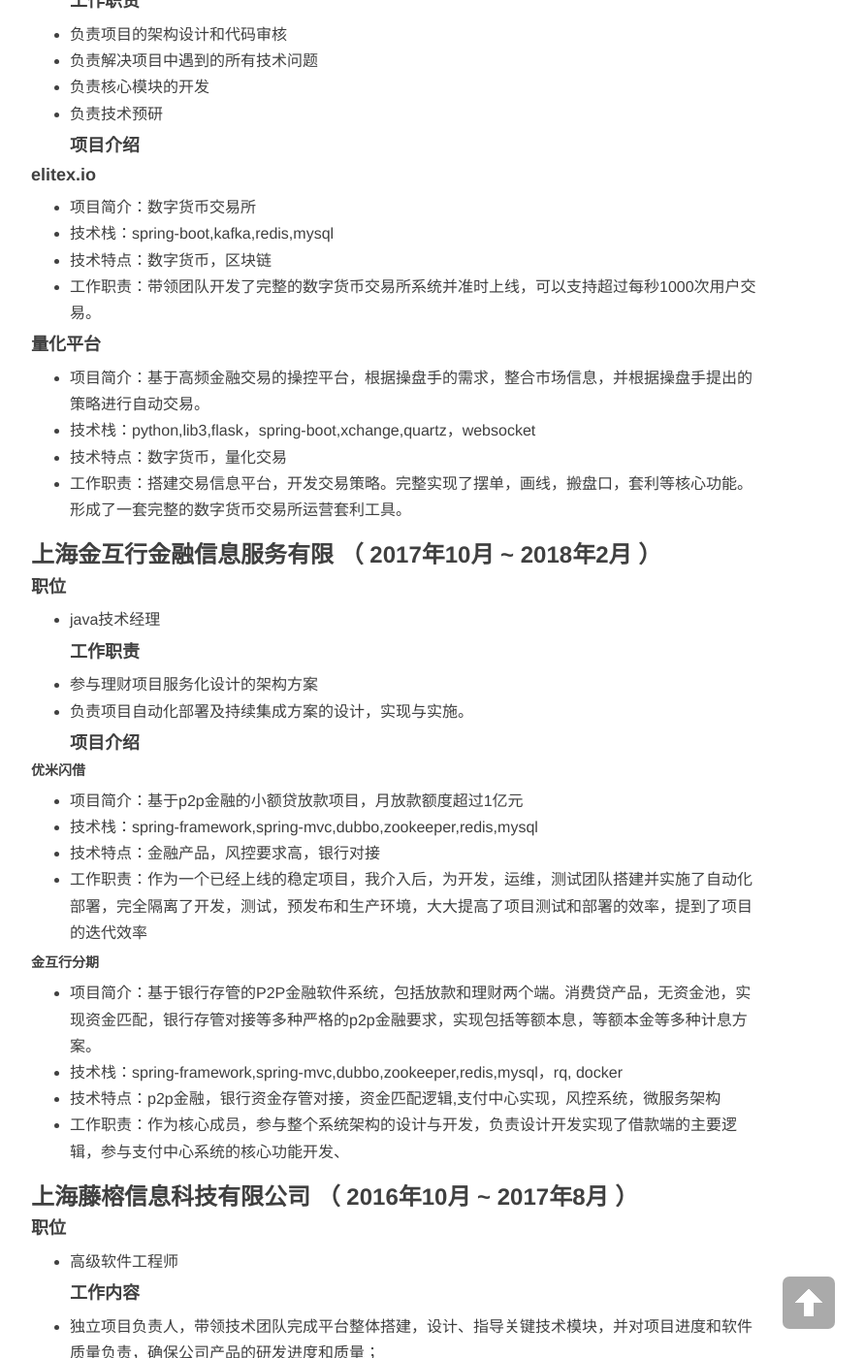
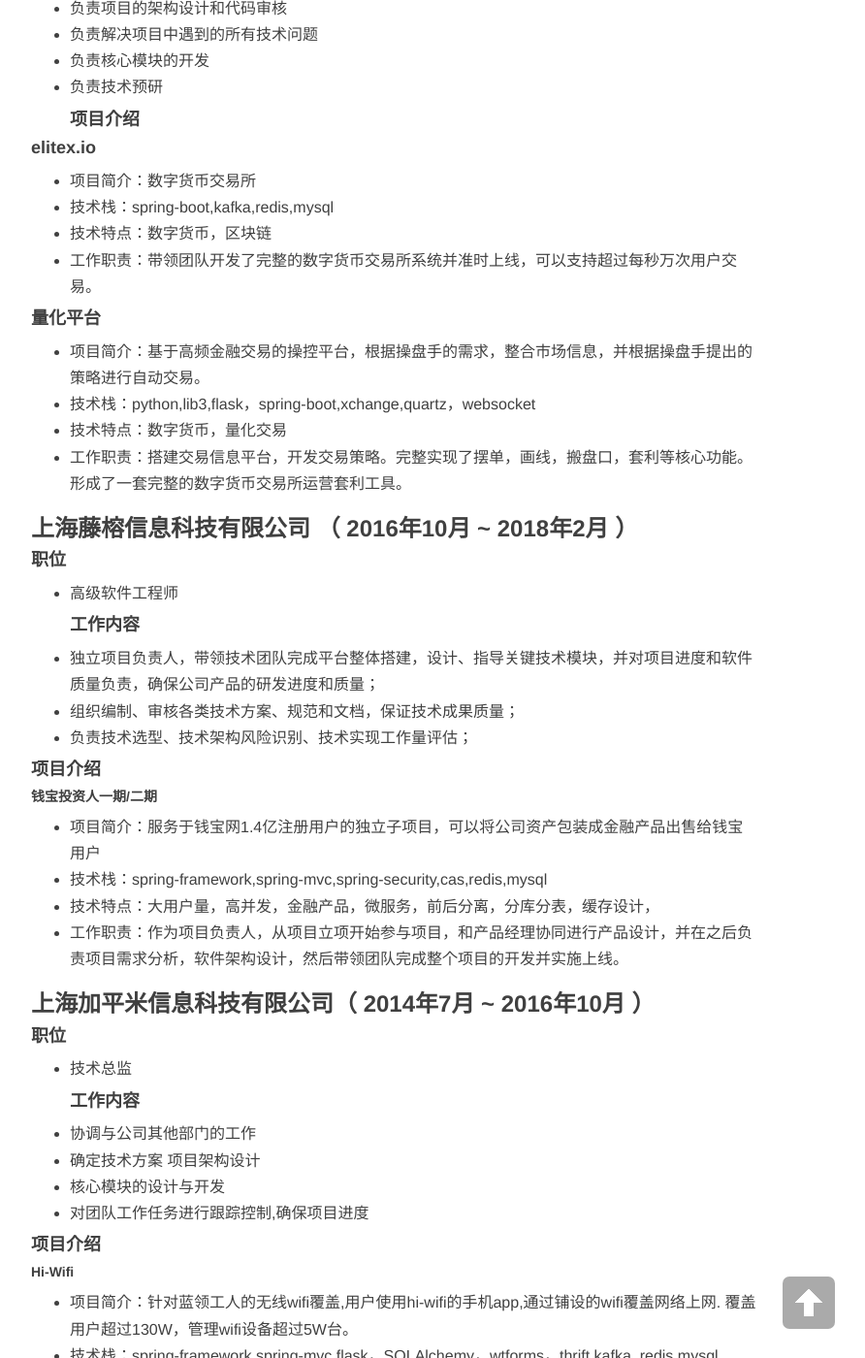
Before and after one commit to sluggard6/sluggard.github.io, a Jekyll site: the page built from resume.md, in a window 1280 px wide and 1400 px high, scrolled down 1082 px. Shown: the whole window at 97% size, without its empty margins (233-1125 px from the left). Built offline with Jekyll 4.4.1, drawn with Linux system fonts in a browser that asks for light colours; nearby versions of some CDN libraries; our own code applies the rules of GitHub Pages for plain Markdown files; comment, search, counter and statistics services are not loaded; some of the changed text lies outside the part shown.

Commit message:
update resume

```diff
--- a/resume.md
+++ b/resume.md
@@ -36,7 +35,7 @@
 * 项目简介：数字货币交易所
 * 技术栈：spring-boot,kafka,redis,mysql
 * 技术特点：数字货币，区块链
-* 工作职责：带领团队开发了完整的数字货币交易所系统并准时上线，可以支持超过每秒1000次用户交易。
+* 工作职责：带领团队开发了完整的数字货币交易所系统并准时上线，可以支持超过每秒万次用户交易。
 
 #### 量化平台
 * 项目简介：基于高频金融交易的操控平台，根据操盘手的需求，整合市场信息，并根据操盘手提出的策略进行自动交易。
@@ -44,30 +43,8 @@
 * 技术特点：数字货币，量化交易
 * 工作职责：搭建交易信息平台，开发交易策略。完整实现了摆单，画线，搬盘口，套利等核心功能。形成了一套完整的数字货币交易所运营套利工具。
 
-### 上海金互行金融信息服务有限 （ 2017年10月 ~ 2018年2月 ）
 
-#### 职位
-* java技术经理
-#### 工作职责
-* 参与理财项目服务化设计的架构方案
-* 负责项目自动化部署及持续集成方案的设计，实现与实施。
-#### 项目介绍
-
-##### 优米闪借
-* 项目简介：基于p2p金融的小额贷放款项目，月放款额度超过1亿元
-* 技术栈：spring-framework,spring-mvc,dubbo,zookeeper,redis,mysql
-* 技术特点：金融产品，风控要求高，银行对接
-* 工作职责：作为一个已经上线的稳定项目，我介入后，为开发，运维，测试团队搭建并实施了自动化部署，完全隔离了开发，测试，预发布和生产环境，大大提高了项目测试和部署的效率，提到了项目的迭代效率
-
-
-##### 金互行分期
-* 项目简介：基于银行存管的P2P金融软件系统，包括放款和理财两个端。消费贷产品，无资金池，实现资金匹配，银行存管对接等多种严格的p2p金融要求，实现包括等额本息，等额本金等多种计息方案。
-* 技术栈：spring-framework,spring-mvc,dubbo,zookeeper,redis,mysql，rq, docker
-* 技术特点：p2p金融，银行资金存管对接，资金匹配逻辑,支付中心实现，风控系统，微服务架构
-* 工作职责：作为核心成员，参与整个系统架构的设计与开发，负责设计开发实现了借款端的主要逻辑，参与支付中心系统的核心功能开发、
-
-
-### 上海藤榕信息科技有限公司 （ 2016年10月 ~ 2017年8月 ）
+### 上海藤榕信息科技有限公司 （ 2016年10月 ~ 2018年2月 ）
 
 #### 职位
 * 高级软件工程师
@@ -105,25 +82,7 @@
 * 工作职责：从核心开发人员一直做到技术总监，参与了所有核心模块的设计与开发，主要负责设计开发的wifi设备管理系统，从每天几万次请求上升到每天请求次数超过1亿次。带领运维团队基于原有系统的部署方案，开发完成了整个运维部署系统的设计实施。
 
 
-### 上海艾芮科技有限公司 （ 2013年8月 ~ 2014年7月 ）
-#### 职位
-* 架构师
-#### 工作内容
-* 服务端软件架构设计
-* 与其他团队合作，沟通，并协调工作
-* 核心模块的设计与开发
-
-#### 项目介绍
-
-##### vargo 手机rom
-* 项目简介：vargo手机的初代rom
-* 技术栈：spring-framework,spring-mvc,redis,mysql, netty,
-* 技术特点：socket，tcp， gateway
-* 工作职责：带领团队完成多个云端产品的设计与开发，包括联系人，网络短信，图库，日历,通话记录的云端同步，领导设计并开发了独立socket协议，基于netty的实现，完成了核心通讯模块的开发。
-
-
-
-### 中投视讯文化传媒（上海）有限公司 （ 2011年2月 ~ 2013年7月 ）
+### 中投视讯文化传媒（上海）有限公司 （ 2011年2月 ~ 2014年7月 ）
 
 #### 职位
 * 技术总监
@@ -192,10 +151,9 @@
 
 - 开发语言：java/python/golang
 - Web框架：springMvc/flask/beego
-- 缓存技术： redis/memcached
-- rpc: dubbo/thrift
-- 前端技术：Bootstrap/React-native
-- 数据库：MySQL
+- 缓存技术：redis/memcached
+- 微服务: dubbo/thrift/srpingCloud
+- 数据库：MySQL Oracle
 - 版本管理、文档和自动化部署工具：Svn/Git/Jenkins/Fabric
 
 
```
Also changed, not shown: other parts of resume.md (+1 -2 lines).
